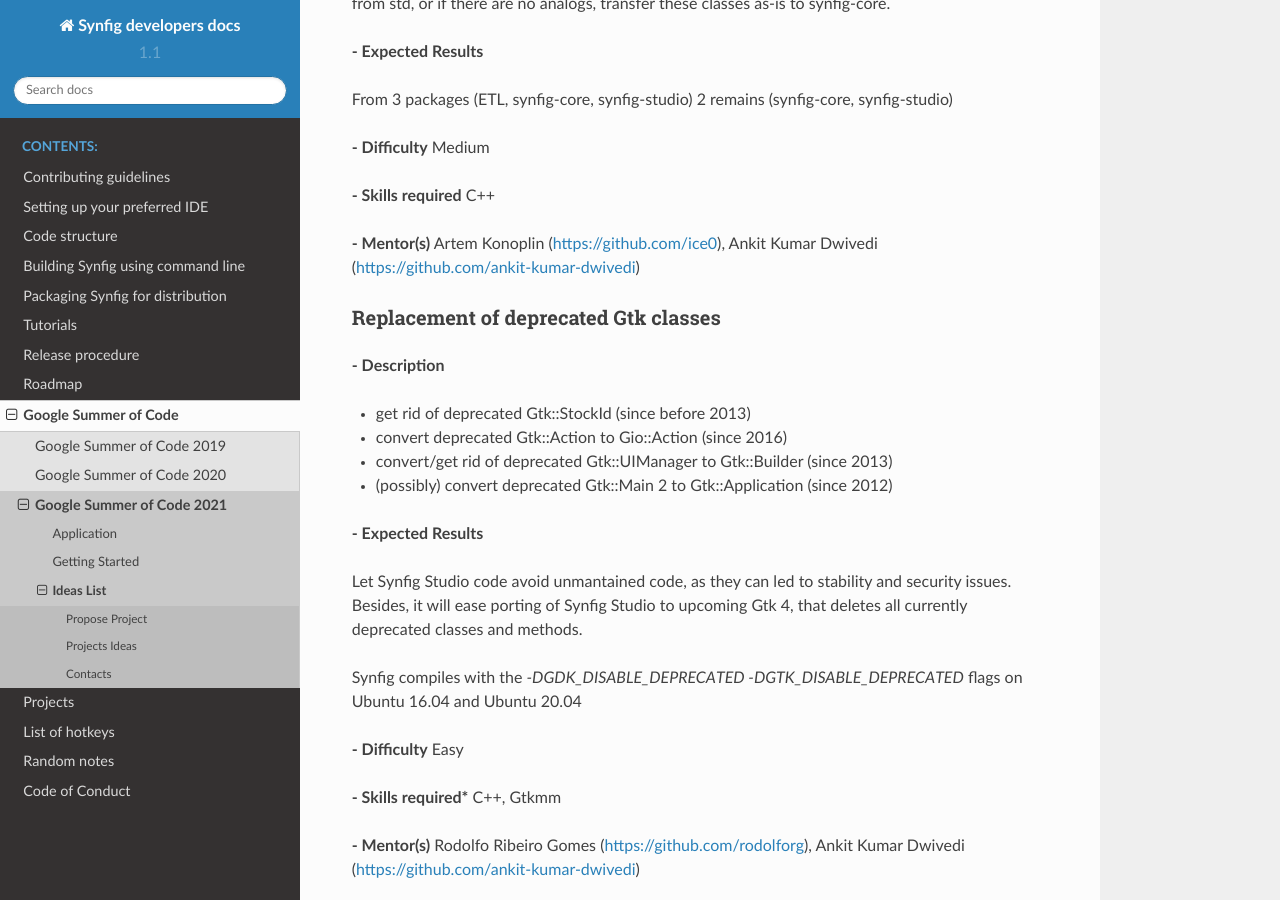
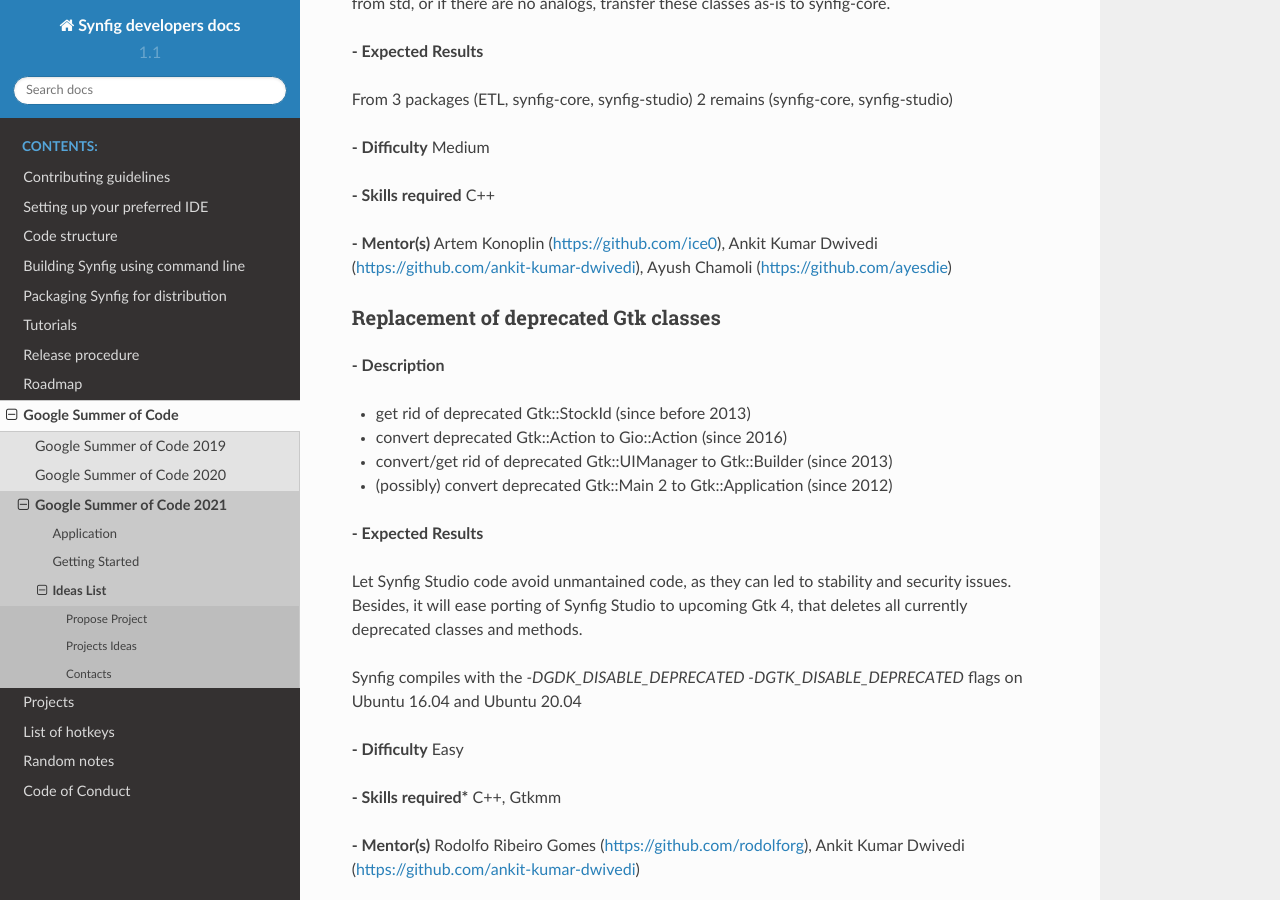
Before and after one commit to synfig/synfig-docs-dev, a Sphinx documentation site: the page built from docs/gsoc/2021/ideas.rst, in a window 1280 px wide and 900 px high, scrolled down 1208 px. Built offline with Sphinx 7.4.7 and the Read the Docs theme 2.0.0, drawn with Linux system fonts in a browser that asks for light colours.

Commit message:
Added Mentor info (#75)
Co-authored-by: ayesdie <AYESDIE@users.noreply.github.com>

```diff
--- a/docs/gsoc/2021/ideas.rst
+++ b/docs/gsoc/2021/ideas.rst
@@ -56,7 +56,7 @@
 
 **- Skills required** C++
 
-**- Mentor(s)** Artem Konoplin (https://github.com/ice0), Ankit Kumar Dwivedi (https://github.com/ankit-kumar-dwivedi)
+**- Mentor(s)** Artem Konoplin (https://github.com/ice0), Ankit Kumar Dwivedi (https://github.com/ankit-kumar-dwivedi), Ayush Chamoli (https://github.com/ayesdie)
 
 
 Replacement of deprecated Gtk classes
```
